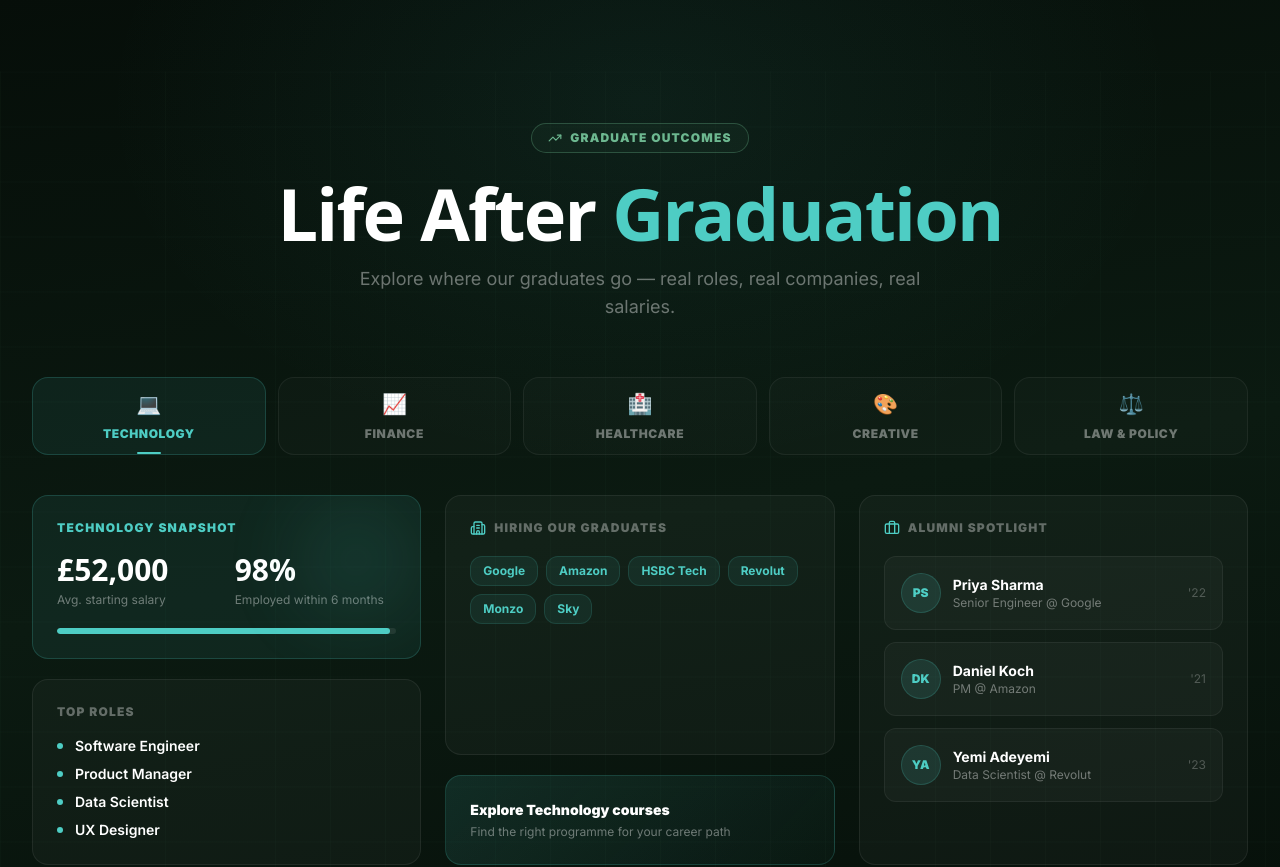
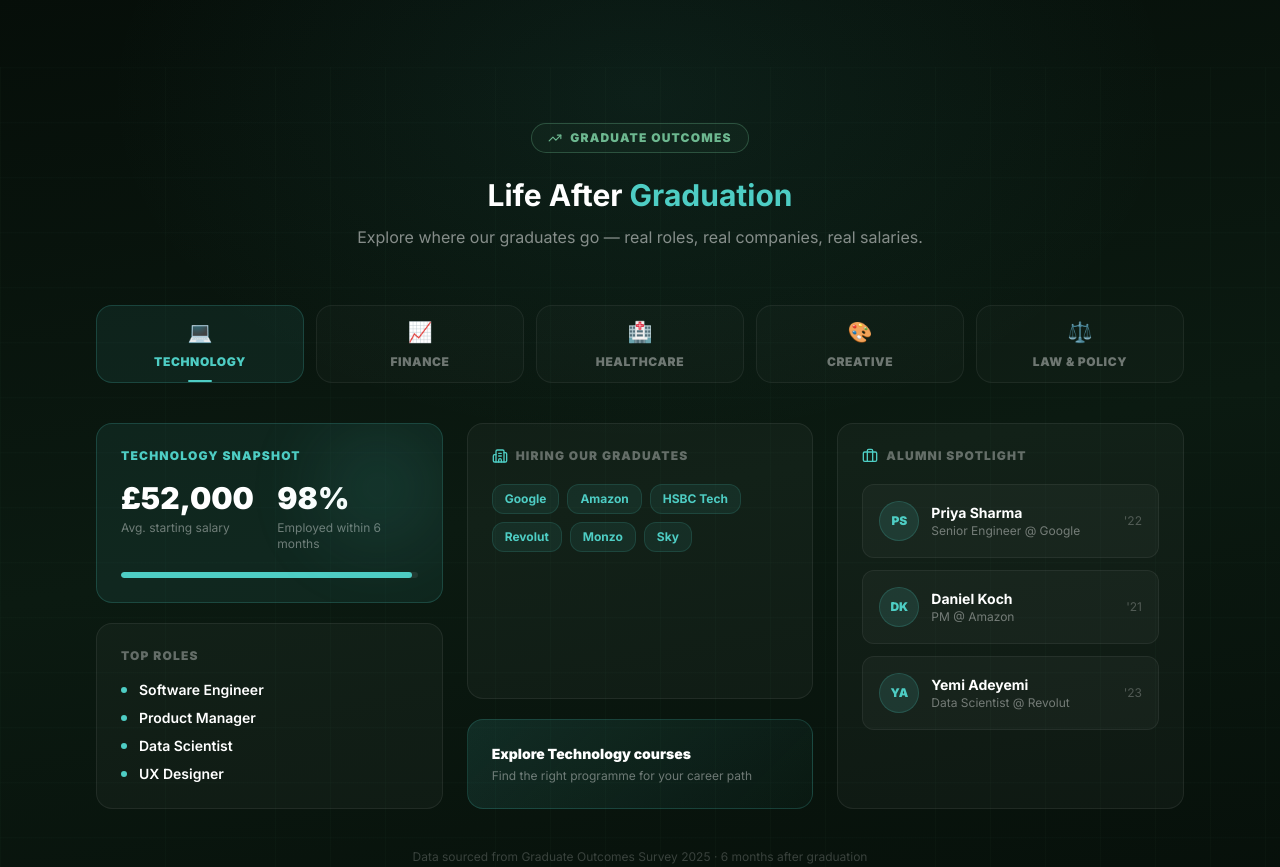
Before and after one commit to MuhammadUsman673/university, a Next.js app: page / in a window 1280 px wide. Shown: the part 4160-5027 px from the top of the page. Built offline with nearby package versions, Linux system fonts and the light colour scheme; a web font is replaced by a local one.

Commit message:
Your commit message

```diff
--- a/app/components/News.js
+++ b/app/components/News.js
@@ -87,7 +87,7 @@ const paths = [
     alumni: [
       { name: 'Kwame Mensah', role: 'Solicitor @ Clifford Chance', year: '2020', avatar: 'KM' },
       { name: 'Isabelle Roy', role: 'Policy Advisor @ Home Office', year: '2022', avatar: 'IR' },
-      { name: 'Ravi Gupta', role: 'Barrister @ Gray\'s Inn', year: '2021', avatar: 'RG' },
+      { name: 'Ravi Gupta', role: "Barrister @ Gray's Inn", year: '2021', avatar: 'RG' },
     ],
   },
 ];
@@ -195,7 +195,7 @@ export default function LifeAfterGraduation() {
       <div className="absolute top-0 left-0 right-0 h-px" style={{ background: 'linear-gradient(90deg, transparent, #355E47, transparent)' }} />
       <div className="absolute bottom-0 left-0 right-0 h-px" style={{ background: 'linear-gradient(90deg, transparent, #355E47, transparent)' }} />
 
-      <div className="relative max-w-7xl mx-auto px-4 sm:px-6 lg:px-8">
+      <div className="relative max-w-6xl mx-auto px-4 sm:px-6 lg:px-8">
 
         {/* ── Header ── */}
         <div ref={headingRef} className="mb-14 text-center">
@@ -210,34 +210,35 @@ export default function LifeAfterGraduation() {
             Graduate Outcomes
           </motion.div>
 
-          <div className="overflow-hidden mb-4">
+          {/* Title — matches StatsCounter: text-2xl md:text-3xl */}
+          <div className="overflow-hidden mb-3">
             <motion.h2
-              initial={{ y: 90 }}
+              initial={{ y: 60 }}
               animate={headingInView ? { y: 0 } : {}}
-              transition={{ duration: 1, ease: [0.22, 1, 0.36, 1] }}
-              className="text-5xl sm:text-7xl font-black text-white leading-none tracking-tight"
-              style={{ fontFamily: "'Syne', system-ui" }}
+              transition={{ duration: 0.8, ease: [0.22, 1, 0.36, 1] }}
+              className="text-2xl md:text-3xl font-bold text-white"
             >
               Life After{' '}
-              <span className="relative" style={{ color: active.color, transition: 'color 0.4s ease' }}>
+              <span className="relative inline-block" style={{ color: active.color, transition: 'color 0.4s ease' }}>
                 Graduation
                 <motion.span
                   className="absolute -bottom-1 left-0 h-0.5 rounded-full"
                   style={{ background: active.color, transition: 'background 0.4s ease' }}
                   initial={{ width: 0 }}
                   animate={headingInView ? { width: '100%' } : {}}
-                  transition={{ duration: 1, delay: 0.6 }}
+                  transition={{ duration: 0.9, delay: 0.5 }}
                 />
               </span>
             </motion.h2>
           </div>
 
+          {/* Subtitle — matches StatsCounter: text-base max-w-2xl */}
           <motion.p
             initial={{ opacity: 0, y: 16 }}
             animate={headingInView ? { opacity: 1, y: 0 } : {}}
             transition={{ duration: 0.7, delay: 0.3 }}
-            className="text-base sm:text-lg max-w-xl mx-auto"
-            style={{ color: 'rgba(255,255,255,0.4)' }}
+            className="text-base max-w-2xl mx-auto"
+            style={{ color: 'rgba(255,255,255,0.5)' }}
           >
             Explore where our graduates go — real roles, real companies, real salaries.
           </motion.p>
@@ -273,8 +274,6 @@ export default function LifeAfterGraduation() {
           >
             {/* Left — Overview */}
             <div className="lg:col-span-1 flex flex-col gap-5">
-
-              {/* Salary + employment */}
               <div
                 className="rounded-2xl p-6 relative overflow-hidden"
                 style={{ background: active.bg, border: `1px solid ${active.border}` }}
@@ -285,15 +284,14 @@ export default function LifeAfterGraduation() {
                 </p>
                 <div className="grid grid-cols-2 gap-4">
                   <div>
-                    <p className="text-3xl font-black text-white" style={{ fontFamily: "'Syne', system-ui" }}>{active.avgSalary}</p>
+                    <p className="text-3xl font-black text-white">{active.avgSalary}</p>
                     <p className="text-xs mt-1" style={{ color: 'rgba(255,255,255,0.4)' }}>Avg. starting salary</p>
                   </div>
                   <div>
-                    <p className="text-3xl font-black text-white" style={{ fontFamily: "'Syne', system-ui" }}>{active.employed}</p>
+                    <p className="text-3xl font-black text-white">{active.employed}</p>
                     <p className="text-xs mt-1" style={{ color: 'rgba(255,255,255,0.4)' }}>Employed within 6 months</p>
                   </div>
                 </div>
-                {/* Bar */}
                 <div className="mt-5 h-1.5 rounded-full overflow-hidden" style={{ background: 'rgba(255,255,255,0.08)' }}>
                   <motion.div
                     className="h-full rounded-full"
@@ -305,7 +303,6 @@ export default function LifeAfterGraduation() {
                 </div>
               </div>
 
-              {/* Top roles */}
               <div
                 className="rounded-2xl p-6"
                 style={{ background: 'rgba(255,255,255,0.03)', border: '1px solid rgba(255,255,255,0.07)' }}
@@ -358,7 +355,6 @@ export default function LifeAfterGraduation() {
                 </div>
               </div>
 
-              {/* Info card */}
               <motion.div
                 className="rounded-2xl p-6 relative overflow-hidden"
                 style={{
@@ -388,7 +384,6 @@ export default function LifeAfterGraduation() {
                     <AlumniCard key={a.name} alumni={a} color={active.color} index={i} />
                   ))}
                 </div>
-
               </div>
             </div>
           </motion.div>
@@ -405,7 +400,6 @@ export default function LifeAfterGraduation() {
         >
           Data sourced from Graduate Outcomes Survey 2025 · 6 months after graduation
         </motion.p>
-
       </div>
     </section>
   );
```
